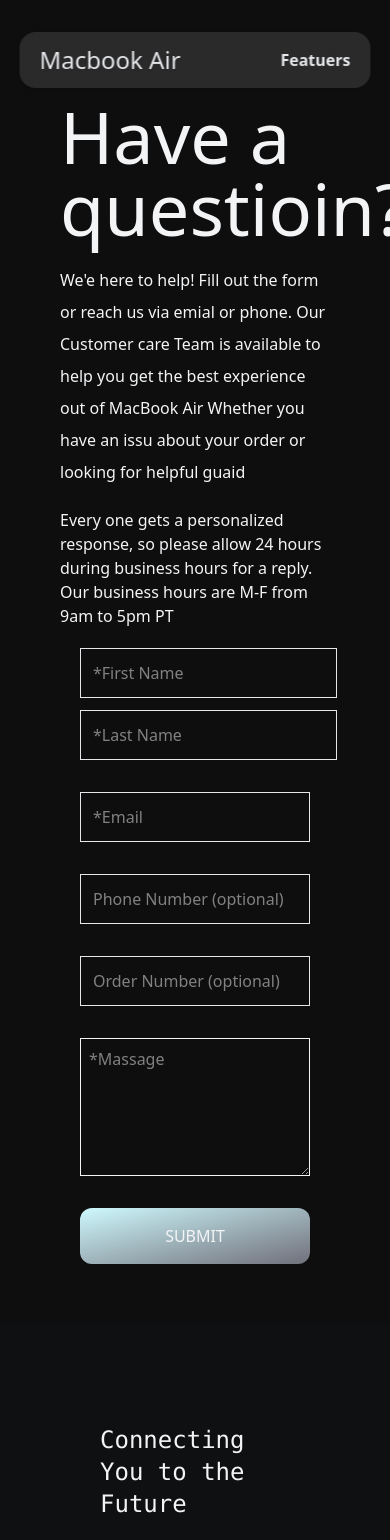
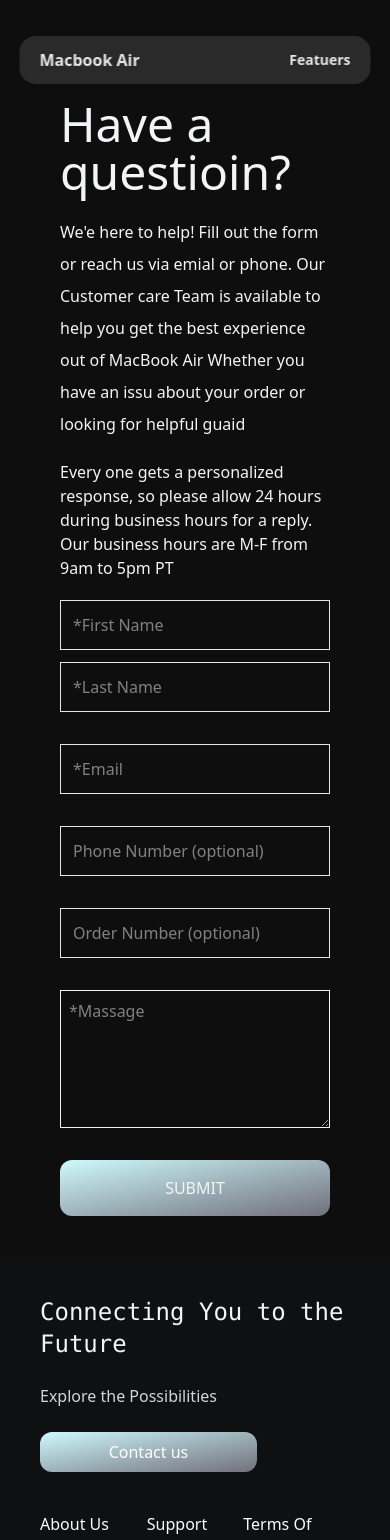
Before and after one commit to Abdelrahman-bit/MacBook-landing-page, a React (Vite) app: page /MacBook-landing-page/contact in a window 390 px wide. Shown: the top 1540 px of the page. Built offline with nearby package versions, Linux system fonts and the light colour scheme.

Commit message:
fix some responsive layout problems in (Header, Footer, ContactPage, Features section)

```diff
--- a/src/components/Features.jsx
+++ b/src/components/Features.jsx
@@ -5,7 +5,7 @@
 	const { features } = data;
 	return (
 		<div id='features' className='bg-[#191a1e] text-gray-100 flex flex-col py-10 items-center content-center'>
-			<h1 className='text-7xl pb-5 '>Our Features </h1>
+			<h1 className='text-5xl lg:text-7xl pb-5 '>Our Features </h1>
 			<h3 className='text-2xl text-gray-300'>Unlock the Potential</h3>
 			<div className='flex flex-col items-center justify-between lg:flex-row sm:px-9'>
 				{features.map((feature, index) => <Feature key={index} id={feature.id} icon={feature.icon} title={feature.title} content={feature.content} />)}
--- a/src/components/Footer.jsx
+++ b/src/components/Footer.jsx
@@ -3,9 +3,9 @@
 
 function Footer() {
   return (
-		<footer className='bg-[#0f1012] flex flex-col md:flex-row gap-10 md:gap-3 p-25 md:px-10 w-full justify-around items-center md:items-start  '>
-			<div className='flex flex-col gap-3 justify-center items-start [&_button]:w-5/10 [&_button]:text-white '>
-				<h1 className='md:text-4xl/15 text-2xl text-gray-100 font-mono max-w-sm md:max-w-md '> Connecting You to the Future </h1>
+		<footer className='bg-[#0f1012] flex flex-col md:flex-row gap-10 p-10 md:gap-3 lg:p-25 md:px-10 w-full justify-around items-center md:items-start  '>
+			<div className='flex flex-col  gap-3 [&_button]:w-7/10 [&_button]:text-white '>
+				<h1 className='md:text-4xl/15 text-2xl text-gray-100 font-mono  md:max-w-md '> Connecting You to the Future </h1>
 				<p className='text-gray-300 py-3'>Explore the Possibilities</p>
 				<Button className='w-2xl'/>
 			</div>
--- a/src/components/Header.jsx
+++ b/src/components/Header.jsx
@@ -6,15 +6,15 @@
   return (
 		<header className='py-3 px-5 top-10 left-1/2 transform -translate-x-1/2 -translate-y-1/2  my-5 w-9/10 rounded-2xl bg-[#e4e4e422] flex justify-between items-center backdrop-blur-xl fixed z-11 drop-shadow-sm sm:w-9/10'>
 			<div>
-				<Link to='/' className='cursor-pointer text-gray-200 text-2xl font-medium'>
+				<Link to='/' className='cursor-pointer text-gray-200 md:text-2xl font-bold'>
 					{" "}
 					Macbook Air{" "}
 				</Link>
 			</div>
-			<div className='flex justify-between gap-9 items-center sm:gap-10'>
+			<div className='flex justify-between gap-3 lg:gap-9 items-center sm:gap-10'>
 				{props.isFeaturePage || (
 					<Link
-						className='cursor-pointer font-semibold  text-gray-200'
+						className='cursor-pointer text-sm font-semibold  text-gray-200'
 						to={pathname === "/" ? "#features" : "/#features"}
 						onClick={(e) => {
 							if (pathname === "/") {
@@ -29,7 +29,7 @@
 						Featuers
 					</Link>
 				)}
-				{props.isContactPage || <Button />}
+				{props.isContactPage || <Button className='p-0 text-[10px]'/>}
 			</div>
 		</header>
   );
--- a/src/pages/contactPage.jsx
+++ b/src/pages/contactPage.jsx
@@ -10,7 +10,7 @@
 			<Header isContactPage={true} />
 			<div className='pt-25 pb-10 px-15 bg-[#0e0e0e] text-gray-100 flex flex-col lg:flex-row justify-between'>
 				<div className='flex flex-col gap-5'>
-					<h1 className='text-7xl'> Have a questioin? </h1>
+					<h1 className='text-5xl md:text-6xl lg:text-7xl'> Have a questioin? </h1>
 					<p className='max-w-md leading-8'>
 						We'e here to help! Fill out the form or reach us via emial or phone. Our Customer care Team is available
 						to help you get the best experience out of MacBook Air Whether you have an issu about your order or
@@ -24,7 +24,7 @@
 				<div className=' lg:w-5/10'>
 					<form
 						action=''
-						className='flex flex-col gap-8 [&_input]:border-1 [&_input]:border-gray-200 [&_input]:p-3 p-5 '
+						className='flex flex-col gap-8 [&_input]:border-1 [&_input]:border-gray-200 [&_input]:p-3 pt-5 '
 					>
 						<div className='flex gap-3 flex-wrap'>
 							<input className='flex-1' type='text' name='first-name' placeholder='*First Name' />
```
Also changed, not shown: src/router/router.jsx (+4 -3 lines).
